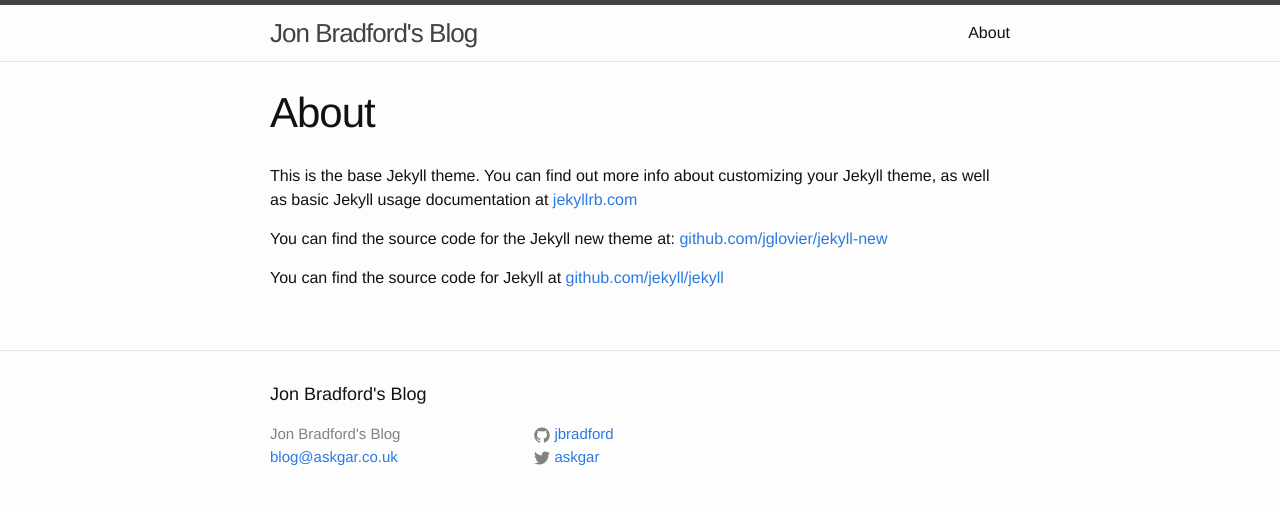
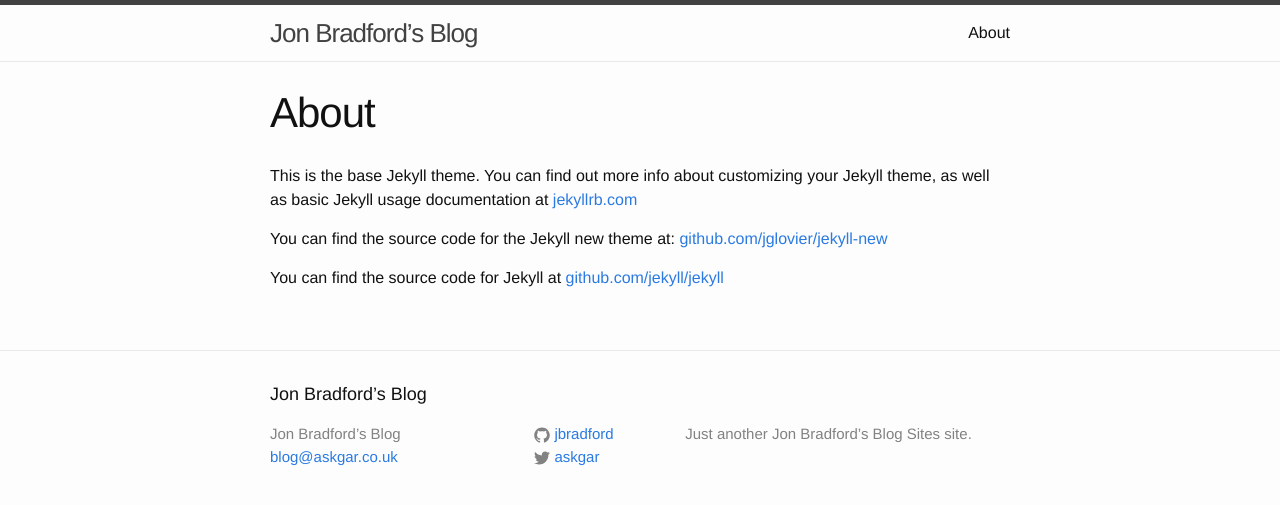
Before and after one commit to jbradford/askgar.co.uk, a Jekyll site: the page built from about.md, in a window 1280 px wide. Shown: the top 505 px of the page. Built offline with Jekyll 4.4.1, drawn with Linux system fonts in a browser that asks for light colours.

Commit message:
Formatting corrections

```diff
--- a/_config.yml
+++ b/_config.yml
@@ -1,7 +1,7 @@
 # Site settings
-title: Jon Bradford's Blog
+title: Jon Bradford’s Blog
 email: blog@askgar.co.uk
-description: > # Just another Jon Bradford’s Blog Sites site
+description: "Just another Jon Bradford’s Blog Sites site."
 baseurl: "" # the subpath of your site, e.g. /blog/
 url: "http://askgar.co.uk" # the base hostname & protocol for your site
 twitter_username: askgar
```
